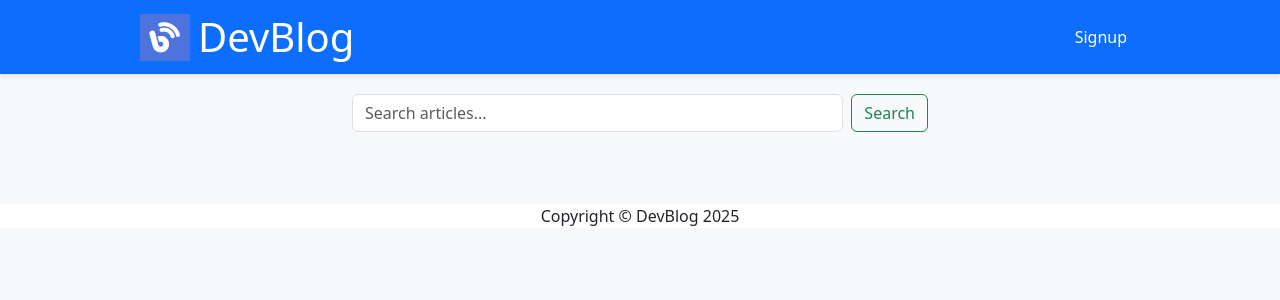
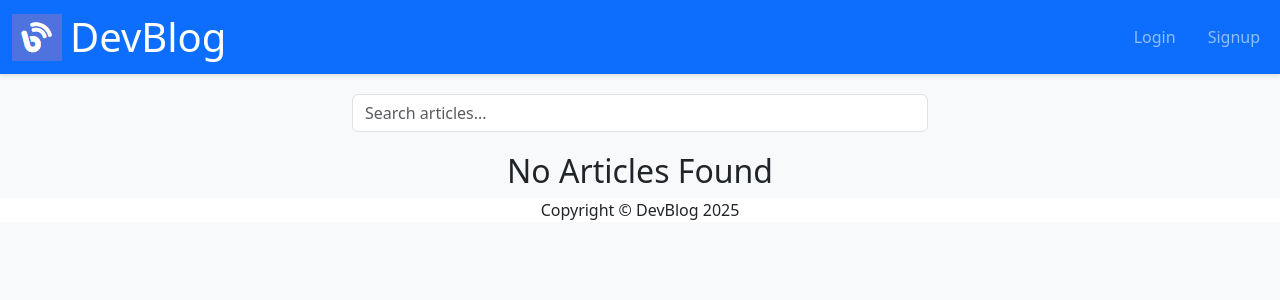
Before and after one commit to AymanElh/DevBlog, a PHP site: page / in a window 1280 px wide. Shown: the top 300 px of the page. Run offline with PHP 8.4, Linux system fonts and the light colour scheme; data that the repository does not hold is empty.

Commit message:
implement search with ajax

```diff
--- a/classes/Article.php
+++ b/classes/Article.php
@@ -297,7 +297,7 @@ class Article
 
     }
 
-    public function searchArticles(string $keyword)
+    public function searchArticles(string $keyword) : array
     {
         $query = "SELECT * FROM articles WHERE title LIKE '%$keyword%'";
         try {
--- /dev/null
+++ b/handlers/search.php
@@ -0,0 +1,21 @@
+<?php
+require_once __DIR__ . '/../vendor/autoload.php';
+
+use Classes\Article;
+use Classes\BaseModel;
+use Config\Database;
+
+$article = new Article(new BaseModel(Database::connect()));
+
+$keyword = isset($_GET['keyword']) ? trim($_GET['keyword']) : "";
+
+if (!empty($keyword)) {
+    $articles = $article->searchArticles($keyword);
+    // var_dump($articles);
+}
+else {
+    $articles = $article->getAllArticles();
+}
+
+header("Content-Type: application/json");
+echo json_encode($articles);
--- a/public/index.php
+++ b/public/index.php
@@ -16,11 +16,8 @@ $user = new User($dbHandler);
 // Fetch published articles
 $articleModel = new Article($dbHandler);
 $articles = $articleModel->getPublishedArticles();
-// echo "<pre>";
-// var_dump($articles);
-// echo "</pre>";
+
 UserHandler::logout();
-// var_dump($_SESSION);
 
 $keyword = isset($_GET['search-bar']) ? trim($_GET['search-bar']) : "";
 
@@ -75,7 +72,7 @@ if (!empty($keyword)) {
 <body>
     <!-- Navbar -->
     <nav class="navbar navbar-expand-lg navbar-dark bg-primary">
-        <div class="container-fluid" style="width: 80vw;">
+        <div class="container-fluid">
             <!-- Logo -->
             <a class="navbar-brand d-flex align-items-center" href="index.php">
                 <img src="./assets/img/image.png" alt="DevBlog Logo" style="width: 50px; height: auto;">
@@ -89,29 +86,32 @@ if (!empty($keyword)) {
 
             <!-- Navbar Links -->
             <div class="collapse navbar-collapse justify-content-end" id="navbarNav">
-                <div class="d-flex gap-2">
+                <ul class="navbar-nav d-flex gap-3">
                     <?php if (!empty($_SESSION['user'])): ?>
-                        <ul class="navbar-nav ml-auto">
                         <li class="nav-item">
                             <a href="../views/profile.php" class="nav-link">Profile</a>
                         </li>
                         <?php if ($_SESSION['user']['role'] === 'admin' || $_SESSION['user']['role'] === 'author') : ?>
                             <li class="nav-item">
-                                    <a href="../views/dashboard.php" class="nav-link ">Dashboard</a>
+                                <a href="../views/dashboard.php" class="nav-link">Dashboard</a>
                             </li>
                         <?php endif; ?>
                         <li class="nav-item">
                             <a href="#" class="btn btn-danger" data-bs-toggle="modal" data-bs-target="#logoutModal">Logout</a>
                         </li>
+                    <?php else: ?>
+                        <li class="nav-item">
+                            <a href="../views/login.php" class="nav-link">Login</a>
+                        </li>
+                        <li class="nav-item">
+                            <a href="../views/signup.php" class="nav-link">Signup</a>
+                        </li>
+                    <?php endif; ?>
                 </ul>
-                    <?php else: ?>
-                        <a href="../views/login.php" class="btn btn-outline-primary">Login</a>
-                        <a href="../views/signup.php" class="btn btn-primary">Signup</a>
-                    <?php endif; ?>
-                </div>
             </div>
         </div>
     </nav>
+
 
     <!-- Logout Modal-->
     <div class="modal fade" id="logoutModal" tabindex="-1" role="dialog" aria-labelledby="exampleModalLabel"
@@ -134,45 +134,27 @@ if (!empty($keyword)) {
     </div>
 
     <!-- Search Bar -->
-    <div class="container search-bar">
+    <!-- <div class="container search-bar">
         <form class="d-flex" method="GET">
             <input class="form-control me-2" type="search" name="search-bar" placeholder="Search articles..." aria-label="Search">
             <button class="btn btn-outline-success" name="search-btn" type="submit">Search</button>
         </form>
+    </div> -->
+
+    <!-- Search with ajax -->
+    <div class="container search-bar">
+        <input id="search-bar" class="form-control me-2" type="search" name="search-bar" placeholder="Search articles..." aria-label="Search">
     </div>
+    <div id="search-results"></div>
 
     <!-- Article Cards -->
-    <div class="container my-5">
-        <div class="row row-cols-1 row-cols-md-2 row-cols-lg-3 g-4">
-            <!-- Example Article Card 1 -->
-            <?php
-            if (!empty($articles)) :
-                foreach ($articles as $article) :
-            ?>
-                    <div class="col">
-                        <div class="card article-card h-100">
-                            <img src="../public/assets/img/<?= ($article['featured_image']); ?>" class="card-img-top" alt="Article Image">
-                            <div class="card-body">
-                                <h5 class="card-title"><?= htmlspecialchars($article['title']) ?></h5>
-                                <p class="card-text"><?= htmlspecialchars($article['content']) ?></p>
-                                <div class="d-flex justify-content-between align-items-center">
-                                    <small class="text-muted"><?= User::getAuthorName($article['author_id']) ?></small>
-                                    <small class="text-muted"><?= $article['created_at'] ?></small>
-                                </div>
-                                <a href="../views/singlePageArticle.php/?id=<?= $article['id']; ?>" class="btn btn-primary mt-3">Read More</a>
-                            </div>
-                        </div>
-                    </div>
-            <?php
-                endforeach;
-            endif;
-            ?>
 
-        </div>
-    </div>
 
     <!-- Footer -->
     <?php include("../views/components/footer.php"); ?>
+
+
+    <script src="./assets/js/script.js"></script>
 
     <!-- Bootstrap JS and Popper.js -->
     <script src="https://cdn.jsdelivr.net/npm/@popperjs/core@2.11.8/dist/umd/popper.min.js"></script>
--- a/views/singlePageArticle.php
+++ b/views/singlePageArticle.php
@@ -78,8 +78,10 @@ if (isset($_GET['id'])) {
                             </li>
                         </ul>
                     <?php else: ?>
-                        <a href="./login.php" class="btn btn-primary">Login</a>
-                        <a href="./signup.php" class="btn btn-primary">Signup</a>
+                        <li class="nav-item">
+                            <a href="./login.php" class="nav-link">Login</a>
+                            <a href="./signup.php" class="nav-link">Signup</a>
+                        </li>
                     <?php endif; ?>
                 </div>
             </div>
```
Also changed, not shown: public/assets/js/script.js (added), 1 other file. Lines whose indentation alone changed are shown as unchanged.
